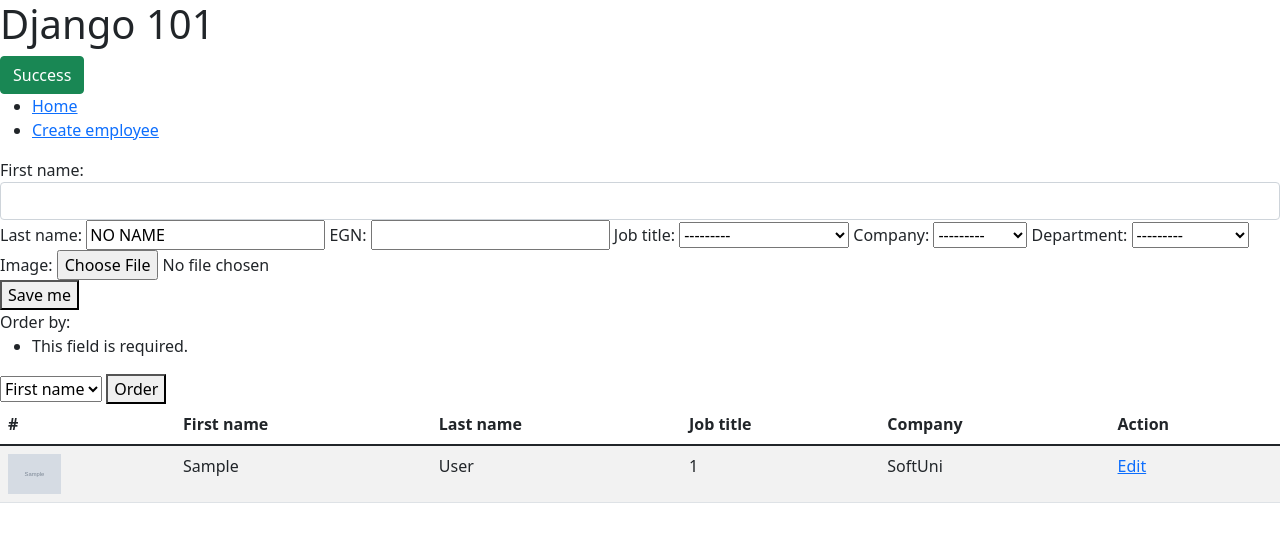
After one commit to Minkov/python-web-basics-demos, a Django app: page /employees/create/ in a window 1280 px wide. The commit adds this page. Shown: the top 542 px of the page. Run offline with Django 4.2, Linux system fonts and the light colour scheme; tables that the repository leaves empty hold one stand-in row (values such as "Sample post"); grey boxes marked "Sample" are stand-in pictures.

Commit message:
Added demos for forms

```diff
--- a/employees_app/employees_app/employees/models.py
+++ b/employees_app/employees_app/employees/models.py
@@ -1,3 +1,4 @@
+from django.core import validators
 from django.db import models
 from django.urls import reverse
 
@@ -59,6 +60,9 @@
         max_length=10,
         unique=True,
         verbose_name="EGN",
+        validators=(
+            validators.MinLengthValidator(10),  # At the end
+        )
     )
 
     job_title = models.IntegerField(
@@ -78,6 +82,12 @@
     department = models.ForeignKey(
         Department,
         on_delete=models.CASCADE,
+    )
+
+    image = models.ImageField(
+        null=True,
+        blank=True,
+        upload_to='profiles',
     )
 
     class Meta:
--- /dev/null
+++ b/employees_app/employees_app/employees/templates/create.html
@@ -0,0 +1,67 @@
+{% extends 'base/base.html' %}
+
+{% block content %}
+    <form method="post" action="{% url 'create employee' %}"> {# Mandatory #}
+        {{ employee_form }}
+        {#        <h3>Manual:</h3>#}
+        {#        {{ employee_form.age.errors }}#}
+        {#        {% for err in employee_form.age.errors %}#}
+        {#            {{ err }}#}
+        {#        {% endfor %}#}
+        <div>
+            {% for field, errors in employee_form.errors.items %}
+                {{ field }}:
+                {% for err in errors %}
+                    {{ err }}
+                {% endfor %}
+            {% endfor %}
+        </div>
+        {% csrf_token %}
+        <button>Save me</button>
+        {# Mandatory #}
+        {# <input type="submit" value="Save" /> #}
+    </form>
+
+    <form method="get" action="{% url 'create employee' %}">
+        {{ employee_order_form }}
+        <button>Order</button>
+    </form>
+
+    <table class="table table-striped">
+        <thead>
+        <tr>
+            <th>#</th>
+            <th scope="col">First name</th>
+            <th scope="col">Last name</th>
+            <th scope="col">Job title</th>
+            <th scope="col">Company</th>
+            <th scope="col">Action</th>
+        </tr>
+        </thead>
+        <tbody>
+        {% for employee in employees %}
+            <tr>
+                <td>
+                    {% if employee.image %}
+                        <img height="40" src="{{ employee.image.url }}"/>
+                    {% else %}
+                        No image
+                    {% endif %}
+                </td>
+                <td>{{ employee.first_name }}</td>
+                <td>{{ employee.last_name }}</td>
+                <td>{{ employee.job_title }}</td>
+                <td>{{ employee.company }}</td>
+                <td><a href="{% url 'edit employee' employee.pk %}">Edit</a></td>
+            </tr>
+        {% endfor %}
+        </tbody>
+    </table>
+    <script>
+        window.errors = [
+            {% for err in employee_form.age.errors %}
+                '{{ err }}',
+            {% endfor %}
+        ];
+    </script>
+{% endblock %}
--- a/employees_app/employees_app/employees/urls.py
+++ b/employees_app/employees_app/employees/urls.py
@@ -1,19 +1,8 @@
 from django.urls import path
 
-from employees_app.employees.views import \
-    list_departments, \
-    department_details, not_found, create_department
+from employees_app.employees.views import create_employee, edit_employee
 
 urlpatterns = (
-    path('create/', create_department),
-    path('<str:id>/', department_details, name='department details'),  # departments/ID =>
-
-    path('', list_departments, name='list departments'),
-    # path('filter/by/<str:name>/order-by/<int:id>/', list_departments, name='custom url'),
-    path('filter/by/order/', list_departments, name='custom url'),
-    path('not-found/', not_found),
-    # ^ localhost:8000/departments
-    # path('create/', create_department),
-    # path('update/', update_department),
-    # path('delete/', delete_department),
+    path('create/', create_employee, name='create employee'),
+    path('edit/<int:pk>/', edit_employee, name='edit employee'),
 )
--- a/employees_app/employees_app/employees/views.py
+++ b/employees_app/employees_app/employees/views.py
@@ -1,94 +1,170 @@
-import random
-
-from django.http import HttpResponse, HttpResponseNotFound, Http404, HttpResponseRedirect
-
-# A function is Django view if:
-# - accepts request as first param
-# - returns HttpResponse
+from django.core.exceptions import ValidationError
 from django.shortcuts import redirect, render
-
-# def home(request):
-#     html = f'<h1>{request.method}: This is home</h1>'
-#     # return HttpResponseNotFound()
-#     # same as: return HttpResponse(status=404)
-#     return HttpResponse(
-#         html,
-#         content_type='application/xml',
-#         headers={
-#             'x-doncho-header': 'Django',
-#         },
-#     )
-from django.urls import reverse_lazy
+from django import forms
 
 from employees_app.employees.models import Department, Employee
 
 
+def validate_positive(value):
+    if value < 0:
+        raise ValidationError('Value must be positive')
+
+
+# class EmployeeForm(forms.Form):
+#     first_name = forms.CharField(
+#         max_length=30,
+#         label='Enter first name:',
+#         widget=forms.TextInput(
+#             attrs={
+#                 'class': 'form-control',
+#             },
+#         )
+#     )
+#
+#     last_name = forms.CharField(
+#         max_length=40,
+#         widget=forms.TextInput(
+#             attrs={
+#                 'class': 'form-control',
+#             },
+#         )
+#     )
+#
+#     egn = forms.CharField(
+#         max_length=10,
+#     )
+#
+#     job_title = forms.ChoiceField(
+#         choices=(
+#             (1, 'Software Developer'),
+#             (2, 'QA Engineer'),
+#             (3, 'DevOps Specialist'),
+#         )
+#     )
+#
+#     company = forms.ChoiceField(
+#         choices=((c, c) for c in Employee.COMPANIES),
+#     )
+#
+#     age = forms.IntegerField(
+#         validators=(validate_positive,)
+#     )
+
+class EmployeeForm(forms.ModelForm):
+    bot_catcher = forms.CharField(
+        widget=forms.HiddenInput(),
+        required=False,
+    )
+
+    def clean_bot_catcher(self):
+        value = self.cleaned_data['bot_catcher']
+        if value:
+            raise ValidationError('This is a bot')
+
+    class Meta:
+        model = Employee
+        # fields = ('first_name', 'last_name', 'egn')
+        fields = '__all__'
+        widgets = {
+            'first_name': forms.TextInput(
+                attrs={'class': 'form-control'},
+            )
+        }
+
+
+class EditEmployeeForm(EmployeeForm):
+    class Meta:
+        model = Employee
+        fields = '__all__'
+        widgets = {
+            'egn': forms.TextInput(
+                attrs={'readonly': 'readonly'},
+            )
+        }
+
+
+class EmployeeOrderForm(forms.Form):
+    order_by = forms.ChoiceField(
+        choices=(
+            ('first_name', 'First name'),
+            ('last_name', 'Last name'),
+        ),
+    )
+
+
 def home(request):
-    print(reverse_lazy('index'))
-    print(reverse_lazy('go to home'))
-    print(reverse_lazy('list departments'))
-    print(reverse_lazy('custom url'))
-    print('/departments/filter/by/order-by/')
-    print(reverse_lazy('department details', kwargs={
-        'id': 7,
-    }))
+    return render(request, 'index.html')
+
+
+# def create_employee(request):
+#     if request.method == 'GET':
+#         context = {
+#             'employee_form': EmployeeForm(),
+#         }
+#         return render(request, 'create.html', context)
+#     else:
+#         employee_form = EmployeeForm(request.POST)
+#         if employee_form.is_valid():
+#             return redirect('index')
+#         context = {
+#             'employee_form': employee_form,
+#         }
+#         return render(request, 'create.html', context)
+
+def create_employee(request):
+    if request.method == 'POST':
+        employee_form = EmployeeForm(request.POST, request.FILES)
+        if employee_form.is_valid():
+            # emp = Employee(
+            #     first_name=employee_form.cleaned_data['first_name'],
+            #     last_name=employee_form.cleaned_data['last_name'],
+            #     job_title=employee_form.cleaned_data['job_title'],
+            #     egn=employee_form.cleaned_data['egn'],
+            #     company=employee_form.cleaned_data['company'],
+            #     department_id=1,
+            # )
+            # emp = Employee(
+            #     **employee_form.cleaned_data,
+            #     department_id=1,
+            # )
+            # # emp.full_clean() # explicit call validators
+            # emp.save()
+            employee_form.save()
+            return redirect('index')
+    else:
+        employee_form = EmployeeForm()
+
+    employee_order_form = EmployeeOrderForm(request.GET)
+    employee_order_form.is_valid()
+    order_by = employee_order_form.cleaned_data.get('order_by', 'first_name')
 
     context = {
-        'number': random.randint(0, 1024),
-        'numbers': [random.randint(0, 1024) for _ in range(16)],
+        'employee_form': employee_form,
+        'employees': Employee.objects.order_by(order_by).all(),
+        'employee_order_form': employee_order_form,
     }
 
-    return render(request, 'index.html', context)
+    return render(request, 'create.html', context)
 
 
-def go_to_home(request):
-    # return redirect('department details', id=random.randint(1, 1024))
-    return redirect('index')
+def edit_employee(request, pk):
+    employee = Employee.objects.get(pk=pk)
 
-
-def not_found(request):
-    # return HttpResponseNotFound()
-    raise Http404()
-
-
-def department_details(request, id):
-    if not isinstance(id, int):
-        # return 404
-        pass
-
-    return HttpResponse(f'This is department {id}, {type(id)}')
-
-
-def list_departments(request):
-    department = Department(
-        name=f'Department {random.randint(1, 1024)}',
-    )
-    department.save()
-
-    # Don't do this, this is create, not update
-    department.pk = random.randint(1024, 2048)
-    department.save()
-
-    print(list(Department.objects.filter(name='Tv app')))
-    print(Department.objects.get(name='Tv app'))
-
-    print(list(Department.objects.filter(name='Tv app 2')))
-    print(Department.objects.get(name__contains='app'))
-    # print(Department.objects.get(name='Tv app 2'))
-
-    Department.objects.create(
-        name=f'Department {random.randint(1, 1024)}',
-    )
+    if request.method == 'POST':
+        employee_form = EditEmployeeForm(
+            request.POST,
+            request.FILES,
+            instance=employee,
+        )
+        if employee_form.is_valid():
+            employee_form.save()
+            return redirect('create employee')
+    else:
+        employee_form = EditEmployeeForm(instance=employee)
 
     context = {
-        # 'departments': Department.objects.filter(name__endswith='app'),
-        'departments': Department.objects
-            .prefetch_related('employee_set')
-            .all(),
-        'employees': Employee.objects.all(),
+        'employee': employee,
+        'employee_form': employee_form,
     }
-    return render(request, 'list_departments.html', context)
 
-
-def create_department(request):
-    return HttpResponse('Created')
+    return render(request, 'edit.html', context)
--- a/employees_app/employees_app/urls.py
+++ b/employees_app/employees_app/urls.py
@@ -1,21 +1,13 @@
+from django.conf import settings
+from django.conf.urls.static import static
 from django.contrib import admin
 from django.urls import path, include
 
-from employees_app.employees.views import home, go_to_home
+from employees_app.employees.views import home
 
 # Mandatory, tuple or list
 urlpatterns = [
-    path('admin/', admin.site.urls),
-    path('', home, name='index'),  # localhost:8000 -> home
-    path('go-to-home/', go_to_home, name='go to home'),
-    path('departments/', include('employees_app.employees.urls')),
-    path('templates/', include('employees_app.template_examples.urls')),
-]
-
-'''
-/my-view       (1)
-/my-view/123   (2)
-/my-view/123/4 (3)
-
-GET /my-view/123/4 => (1)
-'''
+                  path('admin/', admin.site.urls),
+                  path('', home, name='index'),  # localhost:8000 -> home
+                  path('employees/', include('employees_app.employees.urls')),
+              ] + static(settings.MEDIA_URL, document_root=settings.MEDIA_ROOT)
--- a/employees_app/templates/base/base.html
+++ b/employees_app/templates/base/base.html
@@ -18,13 +18,10 @@
 <button type="button" class="btn btn-success">Success</button>
 <ul>
     <li>
-        <a href="{% url 'go to home' %}">Home</a>
+        <a href="{% url 'index' %}">Home</a>
     </li>
     <li>
-        <a href="{% url 'templates index' %}">Templates</a>
-    </li>
-    <li>
-        <a href="{% url 'templates index' %}">Templates 2</a>
+        <a href="{% url 'create employee' %}">Create employee</a>
     </li>
 </ul>
 
```
Also changed, not shown: employees_app/employees_app/employees/templates/edit.html (added, +12 -0 lines), employees_app/employees_app/settings.py (+7 -2 lines), employees_app/templates/index.html (+2 -11 lines), employees_app/employees_app/employees/migrations/0015_alter_employee_egn.py (added), employees_app/employees_app/employees/migrations/0016_employee_image.py (added), employees_app/employees_app/employees/migrations/0017_alter_employee_image.py (added), employees_app/media/profiles/cat.jpg (added).
